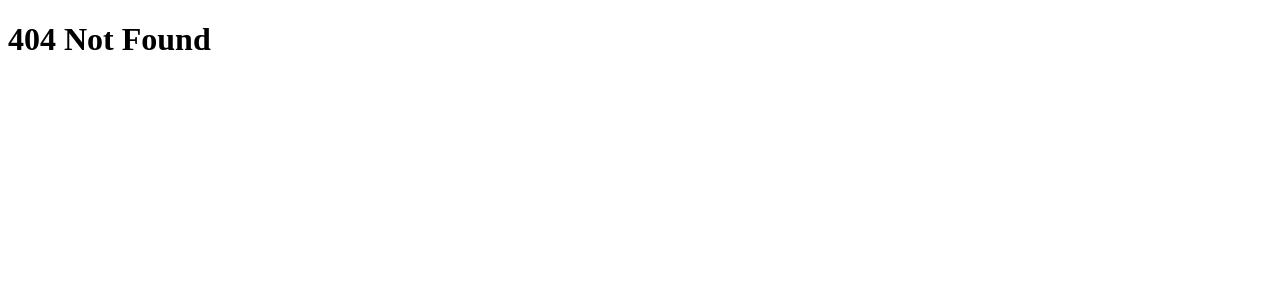
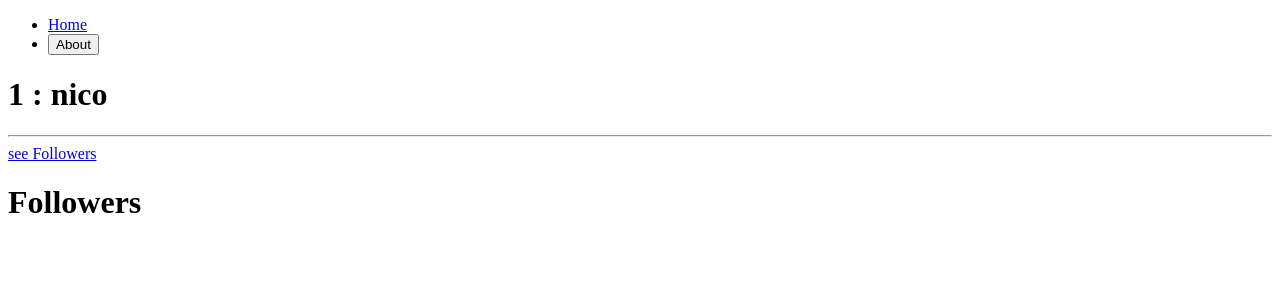
Before and after one commit to seonhee17/react-masterclass-new, a React (Create React App) app: page /users/1/followers in a window 1280 px wide. Before the commit this address had no page. Shown: the top 300 px of the page. Built offline with nearby package versions, Linux system fonts and the light colour scheme.

Commit message:
#4.6 Outlet

```diff
--- /dev/null
+++ b/src/screens/users/Followers.tsx
@@ -0,0 +1,7 @@
+function Followers (){
+    return (
+        <h1>Followers</h1>
+    )
+}
+
+export default Followers;
--- a/src/screens/users/User.tsx
+++ b/src/screens/users/User.tsx
@@ -1,4 +1,4 @@
-import { useParams } from "react-router-dom";
+import { Link, Outlet, useParams } from "react-router-dom";
 import { users } from "../../db";
 
 function User(){
@@ -6,7 +6,20 @@ function User(){
 
    // console.log(params);
 
-    return <h1>{userId} : {users[Number(userId)-1].name}</h1>;
+    return (
+        <div>
+            <h1>{userId} : {users[Number(userId)-1].name}</h1>
+            <hr />
+            {/* /followers 슬래시를 넣으면 localhost:3001/followers로 이동함. */}
+            <Link to="followers" >see Followers</Link>
+            <Outlet />
+            {/* Route 스크린에 자식이 있다면
+            outlet 이 자식을 렌더 해준다.*/}
+            </div>
+
+
+
+    );
 }
 
 export default User;
```
Also changed, not shown: src/Router.tsx (+10 -3 lines).
